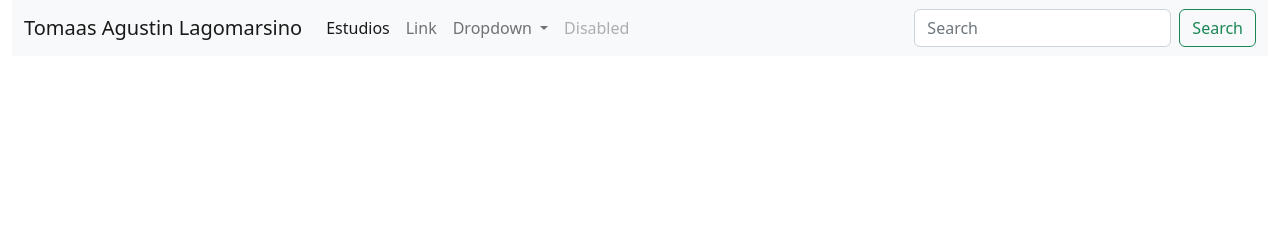
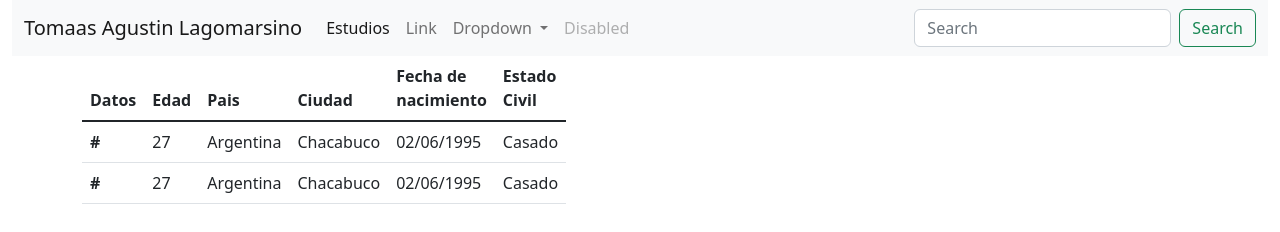
Before and after one commit to tomaslago33/Pract3, a plain HTML site: page index.html in a window 1280 px wide. Drawn offline with Linux system fonts and the light colour scheme.

Commit message:
Agregado de tabla con datos personales

```diff
--- a/index.html
+++ b/index.html
@@ -45,6 +45,44 @@
             </div>
             </div>
         </nav>
+        <div class="container">
+            <div class="row">
+                <div class="col-5">
+                    <table class="table">
+                        <thead>
+                          <tr>
+                            <th scope="col">Datos</th>
+                            <th scope="col">Edad</th>
+                            <th scope="col">Pais</th>
+                            <th scope="col">Ciudad</th>
+                            <th scope="col">Fecha de nacimiento</th>
+                            <th scope="col">Estado Civil</th>
+                          </tr>
+                        </thead>
+                        <tbody class="table-group-divider">
+                          <tr>
+                            <th scope="row">#</th>
+                            <td>27</td>
+                            <td>Argentina</td>
+                            <td>Chacabuco</td>
+                            <td>02/06/1995</td>
+                            <td>Casado</td>
+                          </tr>
+                          <tr>
+                            <th scope="row">#</th>
+                            <td>27</td>
+                            <td>Argentina</td>
+                            <td>Chacabuco</td>
+                            <td>02/06/1995</td>
+                            <td>Casado</td>
+                          </tr>
+
+                        </tbody>
+                      </table>
+
+                </div>
+            </div>
+        </div>
     </div>
 </body>
     <script src="js/bootstrap.bundle.min.js"></script>
```
